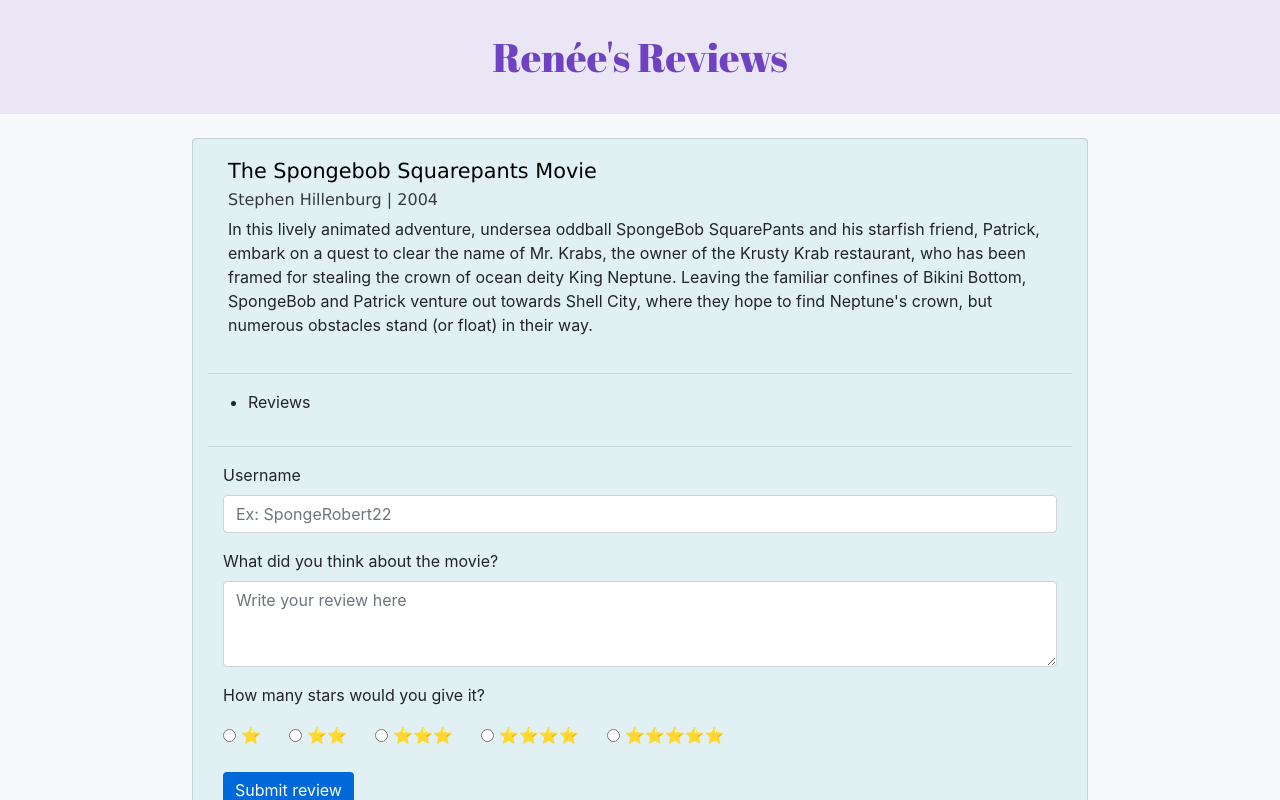
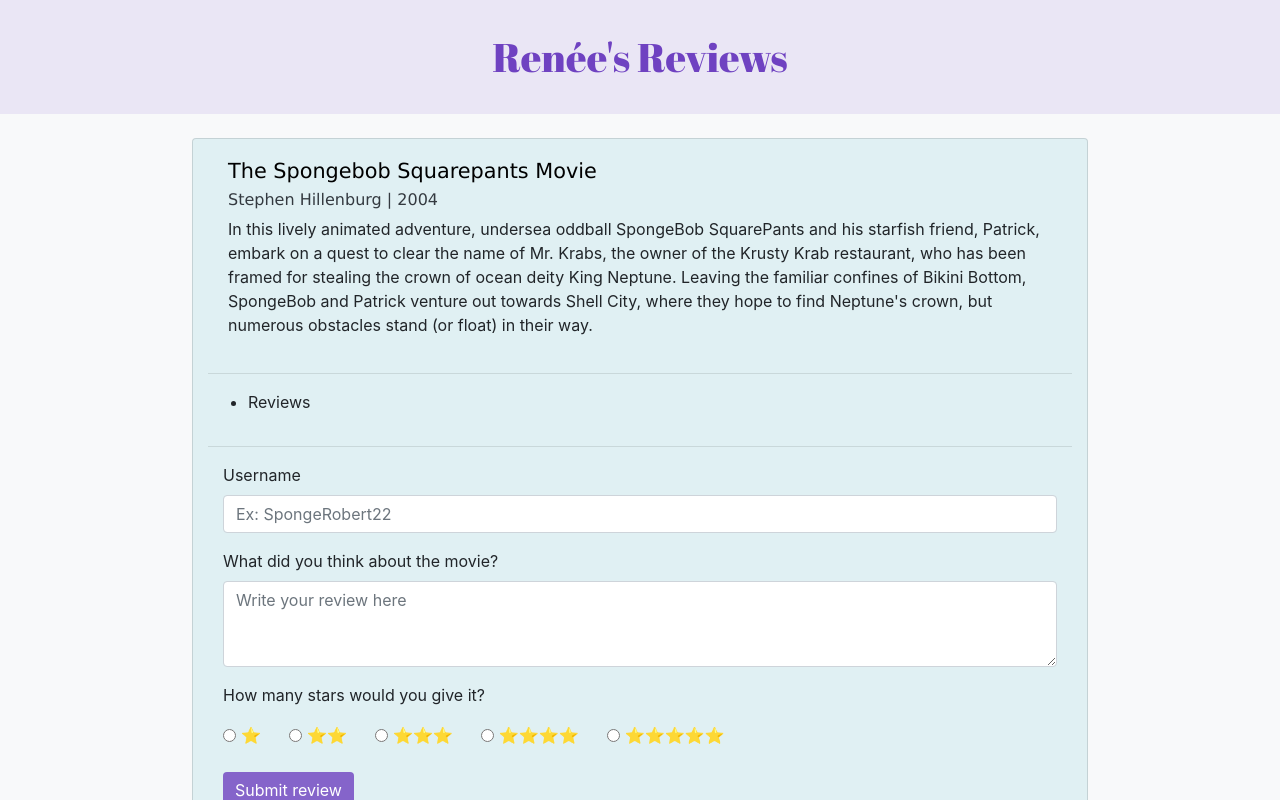
Before and after one commit to radubuc/react-course, a React (Create React App) app in the folder week-2/hw/movie-app/: page / in a window 1280 px wide. In both pictures the pointer is over the button 288 px from the left and 789 px from the top of the page. Shown: the top 800 px of the page. Built offline with nearby package versions, Linux system fonts and the light colour scheme.

Commit message:
Changed hover color on button

```diff
--- a/week-2/hw/movie-app/src/index.css
+++ b/week-2/hw/movie-app/src/index.css
@@ -47,7 +47,11 @@
 .btn-primary {
   background-color: #6f42c1;
   border: none;
+}
 
+.btn-primary:hover {
+  background-color: rgb(111, 66, 193, 0.8);
+  border: black;
 }
 
 .card {
```
